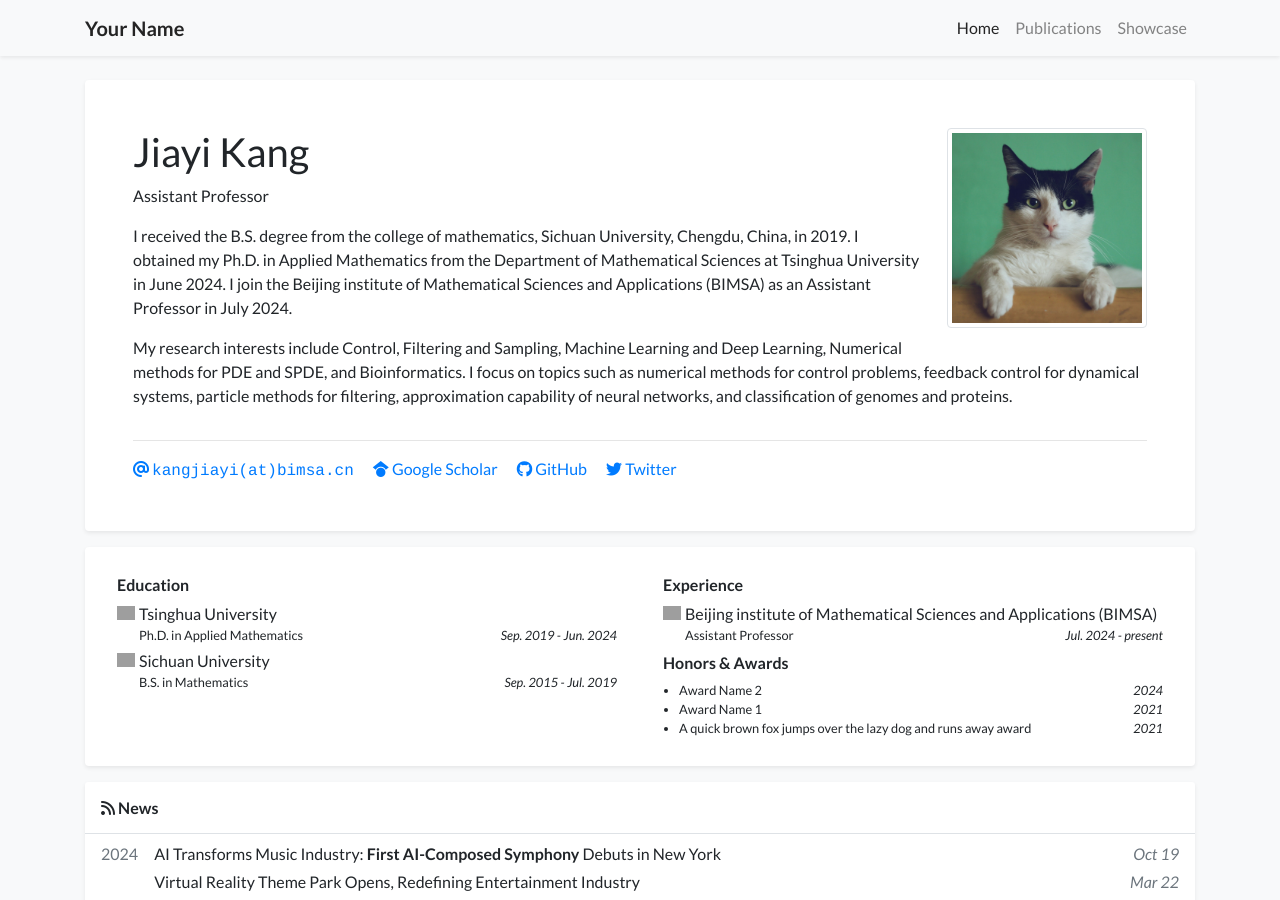
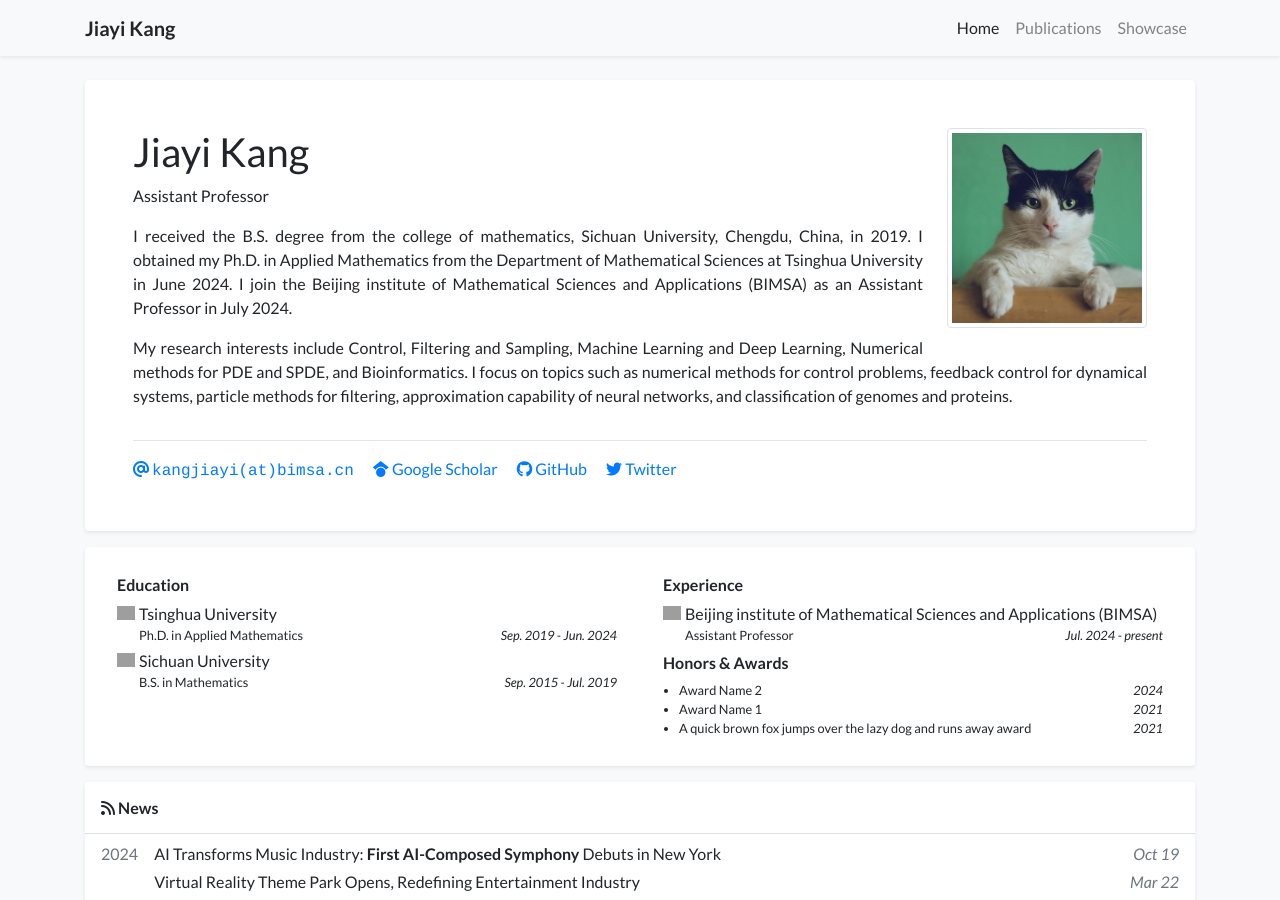
Before and after one commit to Jykang000666/Jykang000666.github.io, a Jekyll site: the page built from index.html, in a window 1280 px wide and 900 px high. Built offline with Jekyll 4.4.1, drawn with Linux system fonts in a browser that asks for light colours; nearby versions of some CDN libraries; a style sheet for code colours, icons or effects is not loaded; grey boxes are pictures that could not be loaded.

Commit message:
Update profile.yml

```diff
--- a/_data/profile.yml
+++ b/_data/profile.yml
@@ -1,6 +1,6 @@
 primary_name: "Jiayi Kang"
 secondary_name: ""
-navbar_name: "Your Name"
+navbar_name: "Jiayi Kang"
 
 positions:
 #- logo: /assets/images/badges/MIT_Social_circle.png  # Logo is optional
@@ -19,7 +19,7 @@ twitter: your_twitter_id  # Do not include the '@' symbol
 # linkedin: your-linked-in-id
 # orcid: 0000-0000-0000-0000
 
-short_bio_text_justify: false
+short_bio_text_justify: true
 short_bio: >-
   <p>
     I received the B.S. degree from the college of mathematics, Sichuan University, Chengdu, China, in 2019. I obtained my Ph.D. in Applied Mathematics from the Department of Mathematical Sciences at Tsinghua University in June 2024. I join the Beijing institute of Mathematical Sciences and Applications (BIMSA) as an Assistant Professor in July 2024.
```
